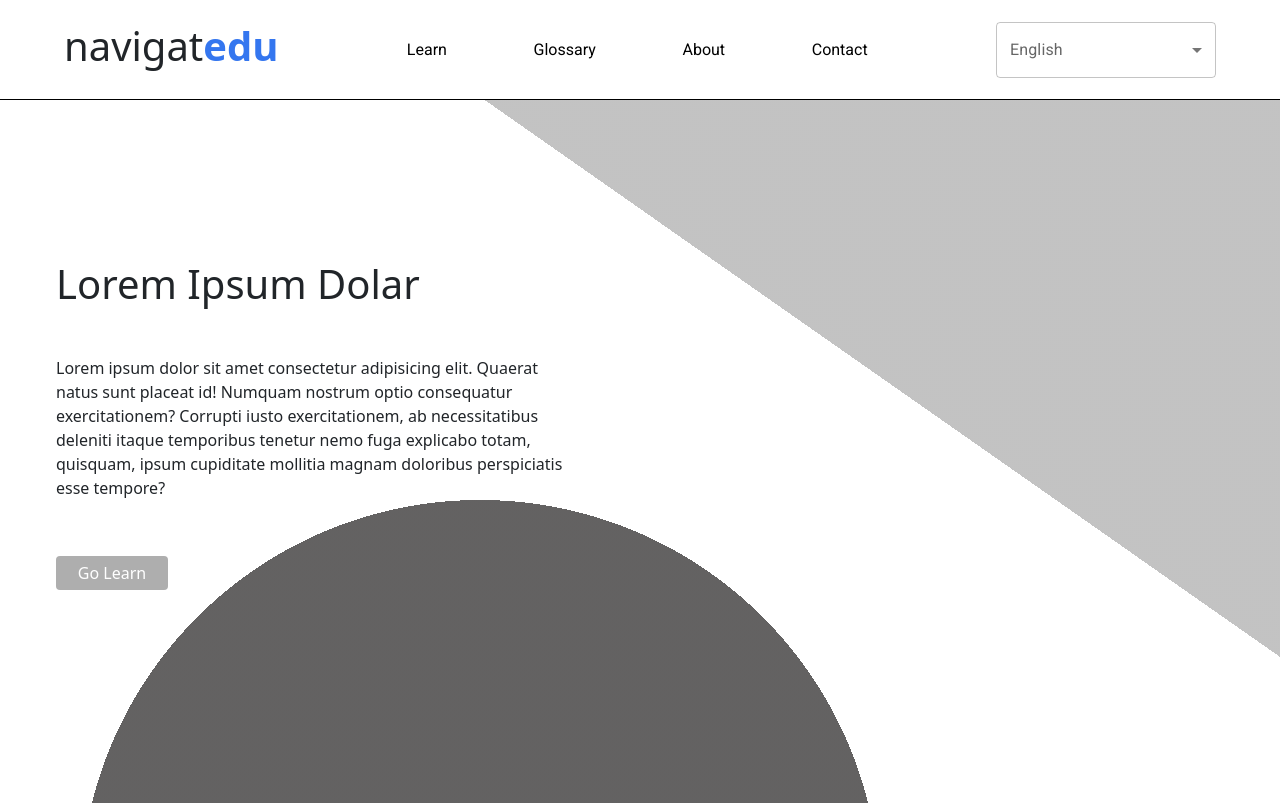
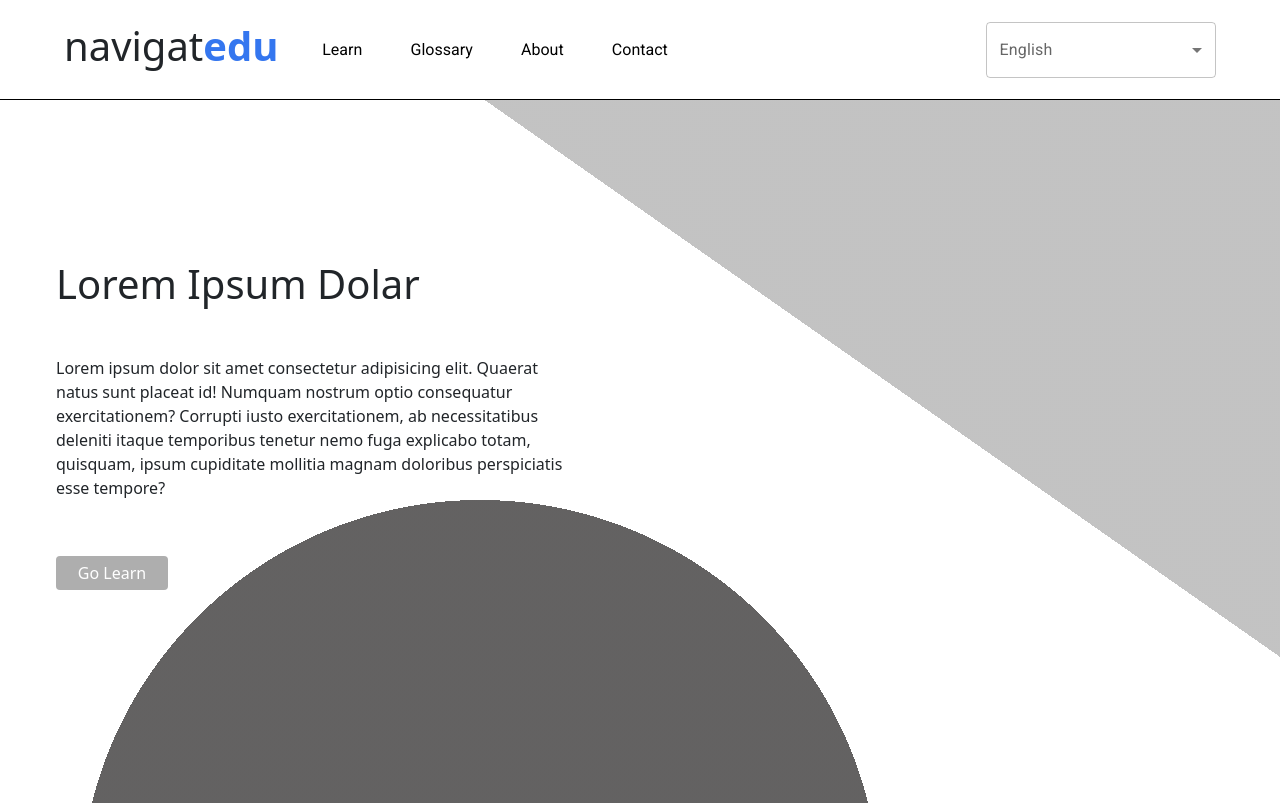
Before and after one commit to qingge-yu/hackathon-frontend, a React (Create React App) app: page / in a window 1280 px wide. Shown: the top 803 px of the page. Built offline with nearby package versions, Linux system fonts and the light colour scheme; no server answers.

Commit message:
navbar complete

```diff
--- a/src/components/LanguageMenu/LanguageMenu.jsx
+++ b/src/components/LanguageMenu/LanguageMenu.jsx
@@ -13,7 +13,7 @@ export default function BasicSelect() {
     };
 
     return (
-        <Box sx={{ minWidth: 220 }}>
+        <Box sx={{ minWidth: 150 }}>
             <FormControl fullWidth>
                 <InputLabel id="demo-simple-select-label">English</InputLabel>
                 <Select
--- a/src/components/NavBar/NavBar.css
+++ b/src/components/NavBar/NavBar.css
@@ -28,7 +28,7 @@
     list-style-type: none;
     text-decoration: none;
     color: black;
-    width: 40%;
+    width: 30%;
     margin: 0;
     padding: 0;
 }
@@ -69,3 +69,7 @@
     transform: translate(-2.5rem, 1.7rem);
     line-height: 0;
 }
+
+.navBar>div {
+    width: 20%;
+}
--- a/src/components/NavBar/NavBar.jsx
+++ b/src/components/NavBar/NavBar.jsx
@@ -19,6 +19,7 @@ export default function NavBar({ setModalShow }) {
         <li><NavLink to="/contact" className={({ isActive }) =>
           isActive ? "linkStyle" : "navBarList"}>Contact</NavLink></li>
       </ul>
+      <div></div>
       <LanguageMenu />
     </nav >
   )
```
